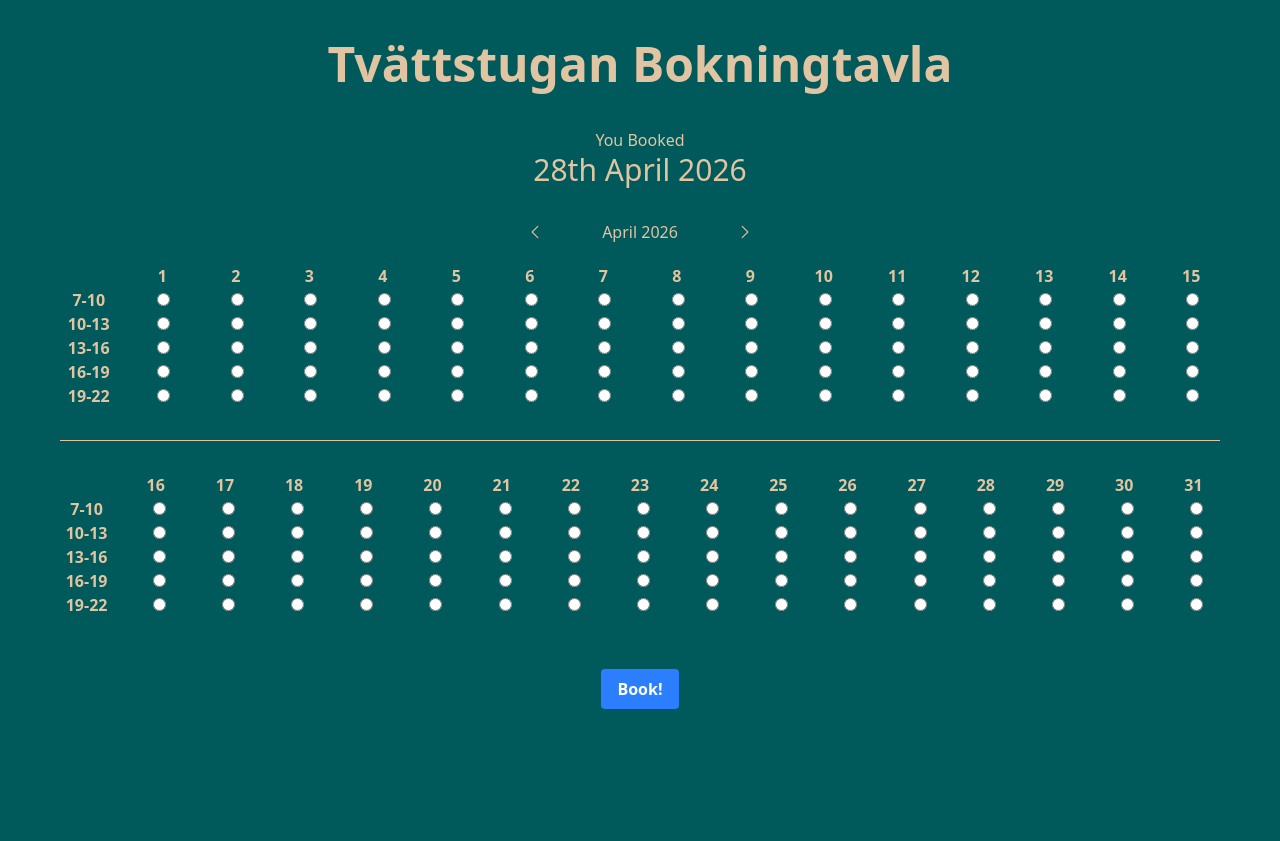
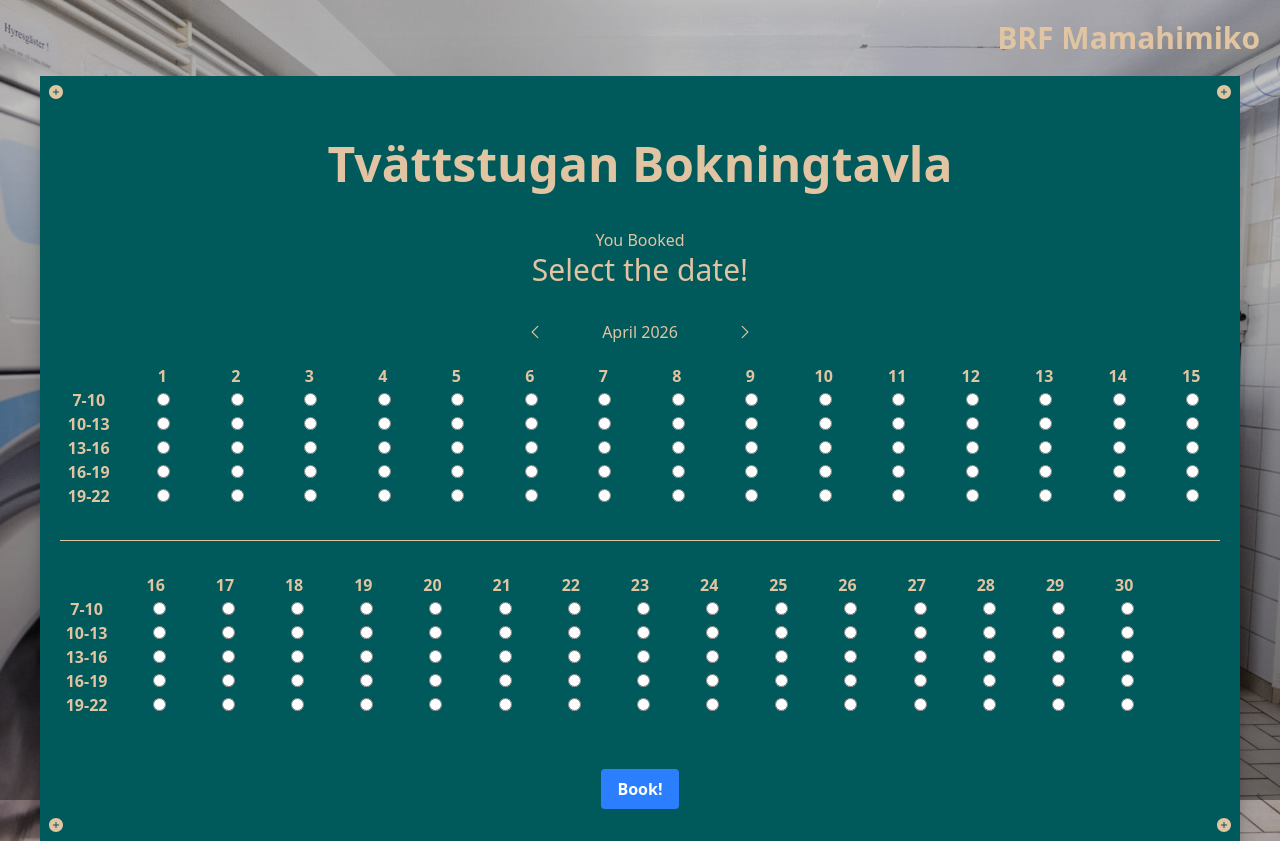
Before and after one commit to mamahimiko/tvattstugan, a Next.js app: page / in a window 1280 px wide. Before the commit the page ends 800 px from the top, so only its background shows below. Built offline with nearby package versions, Linux system fonts and the light colour scheme.

Commit message:
add book function and fixed design

```diff
--- a/src/app/components/Button/bookButton.tsx
+++ b/src/app/components/Button/bookButton.tsx
@@ -1,7 +1,14 @@
-const BookButton = () => {
+type bookButtonProps = {
+    handleBook: () => void
+}
+
+const BookButton = ({ handleBook }: bookButtonProps) => {
+
     return (
         <>
-            <button className="bg-blue-500 hover:bg-blue-700 text-white font-bold py-2 px-4 rounded">
+            <button onClick={handleBook}
+                className="bg-blue-500 hover:bg-blue-700 text-white font-bold py-2 px-4 rounded"
+            >
                 Book!
             </button>
         </>
--- a/src/app/components/Calender/calender.tsx
+++ b/src/app/components/Calender/calender.tsx
@@ -1,22 +1,53 @@
-import { timeRange, firstHalfDate, secondHalfDate } from "./calenderData"
+"use client"
+import { timeRange, getDaysInMonth } from "./calenderData"
 import ThisDate from "./thisData"
 import Cell from "./cell"
-const Calender = () => {
 
+type calenderProps = {
+    selectedValue: string | null,
+    setSelectedValue: (date: string | null) => void,
+    currentMonthIndex: number,
+    selectedYear: number,
+    onNext: () => void,
+    onPrev: () => void
+}
+
+const Calender = ({ selectedValue, setSelectedValue, currentMonthIndex, selectedYear, onNext, onPrev }: calenderProps) => {
+
+
+    const disabledays = getDaysInMonth(selectedYear, currentMonthIndex + 1)
+
+    let firstHalfDate: number[] = []
+    for (let i: number = 1; i < 16; i++) {
+        firstHalfDate.push(i)
+    }
+    console.log(firstHalfDate)
+
+    let secondHalfDate: number[] = []
+    for (let i: number = 16; i <= disabledays; i++) {
+        secondHalfDate.push(i)
+    }
 
     return (
         <div className="">
-            <ThisDate />
+            <ThisDate currentMonthIndex={currentMonthIndex} year={selectedYear} onNext={onNext} onPrev={onPrev} />
             <div className="max-w-300 text-center p-5 flex flex-col justify-center">
                 <div className="grid grid-cols-16 gap-4">
                     <div className=""></div>
-                    {firstHalfDate.map((date: number, index: number) => <div><p className="font-bold">{date}</p></div>)}
+                    {firstHalfDate.map((date: number) =>
+                        <div key={date}><p className="font-bold">{date}</p></div>)}
                 </div>
                 {timeRange.map((range: string, index: number) => (
-                    <div className="grid grid-cols-16 gap-4">
-                        <p className="font-bold" key={index}>{range}</p>
-                        {firstHalfDate.map((date: number, index: number) => (
-                            <div className="w-15" key={index}><Cell date={date} /></div>
+                    <div key={index} className="grid grid-cols-16 gap-4">
+                        <p className="font-bold">{range}</p>
+                        {firstHalfDate.map((date: number) => (
+                            <div className="w-15" key={`${range}${date}`}>
+                                <Cell
+                                    value={`${date},${currentMonthIndex},${selectedYear},${range}`}
+                                    selected={selectedValue === `${date},${currentMonthIndex},${selectedYear},${range}`}
+                                    onSelect={setSelectedValue}
+                                />
+                            </div>
                         ))}
                     </div>
                 ))}
@@ -25,13 +56,20 @@ const Calender = () => {
                 </div>
                 <div className="grid grid-cols-17 gap-4">
                     <div className="font-bold"></div>
-                    {secondHalfDate.map((date: number, index: number) => <div><p className="font-bold">{date}</p></div>)}
+                    {secondHalfDate.map((date: number) =>
+                        <div key={date}><p className="font-bold">{date}</p></div>)}
                 </div>
                 {timeRange.map((range: string, index: number) => (
-                    <div className="grid grid-cols-17 gap-4">
+                    <div key={index} className="grid grid-cols-17 gap-4">
                         <p className="font-bold" key={index}>{range}</p>
-                        {secondHalfDate.map((date: number, index: number) => (
-                            <div className="w-15" key={index}><Cell date={date} /></div>
+                        {secondHalfDate.map((date: number) => (
+                            <div className="w-15" key={`${range}${date}`}>
+                                <Cell
+                                    value={`${date},${currentMonthIndex},${selectedYear},${range}`}
+                                    selected={selectedValue === `${date},${currentMonthIndex},${selectedYear},${range}`}
+                                    onSelect={setSelectedValue}
+                                />
+                            </div>
                         ))}
                     </div>
                 ))}
--- a/src/app/components/Calender/calenderData.ts
+++ b/src/app/components/Calender/calenderData.ts
@@ -1,15 +1,11 @@
 export const timeRange: string[] = ["7-10", "10-13", "13-16", "16-19", "19-22"]
 
-export let firstHalfDate: number[] = []
-for (let i: number = 1; i < 16; i++) {
-    firstHalfDate.push(i)
+
+export const getDaysInMonth = (year: number, month: number) => {
+    return new Date(year, month, 0).getDate();
 }
-console.log(firstHalfDate)
 
-export let secondHalfDate: number[] = []
-for (let i: number = 16; i <= 31; i++) {
-    secondHalfDate.push(i)
-}
+
 
 
 const today = new Date();
--- a/src/app/components/Calender/cell.tsx
+++ b/src/app/components/Calender/cell.tsx
@@ -1,14 +1,23 @@
 
 type CellProps = {
-    date: number
+    value: string,
+    selected: boolean,
+    onSelect: (value: string) => void
+
 }
 
-const Cell = ({ date }: CellProps) => {
+const Cell = ({ value, selected, onSelect }: CellProps) => {
 
 
     return (
         <>
-            <input type="radio" value={date} name="bookDate" className="accent-company-primary" />
+            <input
+                type="radio"
+                checked={selected}
+                onChange={() => onSelect(value)}
+                name="bookDate"
+                className="accent-company-primary"
+            />
         </>
     )
 }
--- a/src/app/components/Calender/thisData.tsx
+++ b/src/app/components/Calender/thisData.tsx
@@ -1,47 +1,27 @@
 "use client"
 import { useState } from "react";
-import { thisYear, thisMonth, monthArray } from "./calenderData"
 import { HiChevronLeft, HiChevronRight } from "react-icons/hi2";
+import { monthArray } from "./calenderData"
 
 type dateProps = {
-    thisYear: number,
-    thisMonth: number,
-    monthArray: string[]
-
+    currentMonthIndex: number
+    year: number,
+    onNext: () => void,
+    onPrev: () => void
 }
 
-const ThisDate = () => {
-    const thisMonthIndex = thisMonth
+const ThisDate = ({ currentMonthIndex, year, onNext, onPrev }: dateProps) => {
 
-    const [currentMonthIndex, setCurrentMonthIndex] = useState<number>(thisMonthIndex)
-    const [year, setYear] = useState<number>(thisYear)
-
-    const nextMonthToggle = () => {
-        const nextMonth = (currentMonthIndex + 1) % monthArray.length;
-        setCurrentMonthIndex(nextMonth);
-
-        if (currentMonthIndex === 0) {
-            setYear(year + 1)
-        }
-    }
-
-    const backMonthToggle = () => {
-        const backMonth = (currentMonthIndex + (monthArray.length - 1)) % monthArray.length;
-        setCurrentMonthIndex(backMonth);
-        if (currentMonthIndex === 11) {
-            setYear(year - 1)
-        }
-    }
 
     return (
         <div className="flex items-center justify-center gap-4">
-            <button onClick={backMonthToggle}>
+            <button onClick={onPrev}>
                 <HiChevronLeft className="text-lg" />
             </button>
             <div className="w-40">
                 <p>{monthArray[currentMonthIndex]} {year}</p>
             </div>
-            <button onClick={nextMonthToggle}>
+            <button onClick={onNext}>
                 <HiChevronRight className="text-lg" />
             </button>
 
--- /dev/null
+++ b/src/app/components/Data/data.tsx
@@ -0,0 +1,14 @@
+export const dateFormat = (date: number) => {
+    if (date > 3 && date < 21) return "th";
+    switch (date % 10) {
+        case 1:
+            return "st";
+        case 2:
+            return "nd";
+        case 3:
+            return "rd";
+        default:
+            return "th";
+    }
+
+}
--- a/src/app/components/Header/header.tsx
+++ b/src/app/components/Header/header.tsx
@@ -1,7 +1,7 @@
 const Header = () => {
     return (
-        <div className="m-10">
-            <h1 className="text-center text-5xl font-extrabold">Tvättstugan Bokningtavla</h1>
+        <div className="m-5">
+            <h3 className="text-right text-3xl font-extrabold">BRF Mamahimiko</h3>
         </div>
     )
 }
--- a/src/app/globals.css
+++ b/src/app/globals.css
@@ -8,6 +8,7 @@
 body {
   height: 100vh;
   margin: 0 auto;
-  background: var(--color-company-background);
   color: var(--color-company-primary);
+  background-image: linear-gradient(rgba(0, 0, 0, 0.2), rgba(0, 0, 0, 0.5)), url(../../public/Images/background-Image.jpg);
+  background-size: cover;
 }
--- a/src/app/page.tsx
+++ b/src/app/page.tsx
@@ -1,17 +1,87 @@
+"use client";
 import Calender from "./components/Calender/calender";
 import BookButton from "./components/Button/bookButton";
+import { useState, useEffect } from "react";
+import { thisYear, thisMonth, monthArray } from "./components/Calender/calenderData";
+import { dateFormat } from "./components/Data/data";
+import { AiFillPlusCircle } from "react-icons/ai";
 
 export default function Home() {
+
+  const thisMonthIndex = thisMonth
+
+  const [currentMonthIndex, setCurrentMonthIndex] = useState<number>(thisMonthIndex)
+  const [selectedYear, setSelectedYear] = useState<number>(thisYear)
+  const [selectedValue, setSelectedValue] = useState<string | null>(null)
+  const [bookedValue, setBookedValue] = useState<string | null>("")
+
+  useEffect(() => {
+    let latestBookedValue = localStorage.getItem("bookedDate")
+    setBookedValue(latestBookedValue)
+  }, [])
+
+  const nextMonthToggle = () => {
+    const nextMonth = (currentMonthIndex + 1) % monthArray.length;
+    setCurrentMonthIndex(nextMonth);
+
+    if (currentMonthIndex === 0) {
+      setSelectedYear(selectedYear + 1)
+    }
+  }
+
+  const backMonthToggle = () => {
+    const backMonth = (currentMonthIndex + (monthArray.length - 1)) % monthArray.length;
+    setCurrentMonthIndex(backMonth);
+    if (currentMonthIndex === 11) {
+      setSelectedYear(selectedYear - 1)
+    }
+  }
+
+  const bookedValueArray = bookedValue?.split(",")
+  const BookedMonthIndex = bookedValueArray ? Number(bookedValueArray[1]) : null;
+  const bookedDate = bookedValueArray ? Number(bookedValueArray[0]) : null;
+  const showBookedDate =
+    bookedValueArray && bookedValueArray.length >= 4 && bookedDate !== null && BookedMonthIndex !== null
+      ? `${bookedDate}${dateFormat(bookedDate)} ${monthArray[BookedMonthIndex]} ${bookedValueArray[3]}`
+      : "Select the date!"
+
+
+  const bookHandleClick = () => {
+    setBookedValue(selectedValue)
+    if (selectedValue) {
+      localStorage.setItem("bookedDate", selectedValue)
+    }
+
+  }
+
+
   return (
-    <div className="text-center">
+    <div className="text-center bg-company-background shadow-xl/30 mx-10" >
+      <div className="flex place-content-between m-2">
+        <AiFillPlusCircle />
+        <AiFillPlusCircle />
+      </div>
+      <div className="m-10">
+        <h1 className="text-center text-5xl font-extrabold">Tvättstugan Bokningtavla</h1>
+      </div>
       <div>
         <p className="text-1xl">You Booked </p>
-        <p className="text-3xl">28th April 2026</p>
+        <p className="text-3xl">{showBookedDate}</p>
       </div>
       <div className="flex justify-center py-8">
-        <Calender />
+        <Calender
+          selectedValue={selectedValue}
+          setSelectedValue={setSelectedValue}
+          currentMonthIndex={currentMonthIndex}
+          selectedYear={selectedYear}
+          onNext={nextMonthToggle}
+          onPrev={backMonthToggle} />
       </div>
-      <BookButton />
+      <BookButton handleBook={bookHandleClick} />
+      <div className="flex place-content-between m-2">
+        <AiFillPlusCircle />
+        <AiFillPlusCircle />
+      </div>
     </div>
   );
 }
```
Also changed, not shown: public/Images/background-Image.jpg (added), public/Images/backgroundImage.jpg (added).
